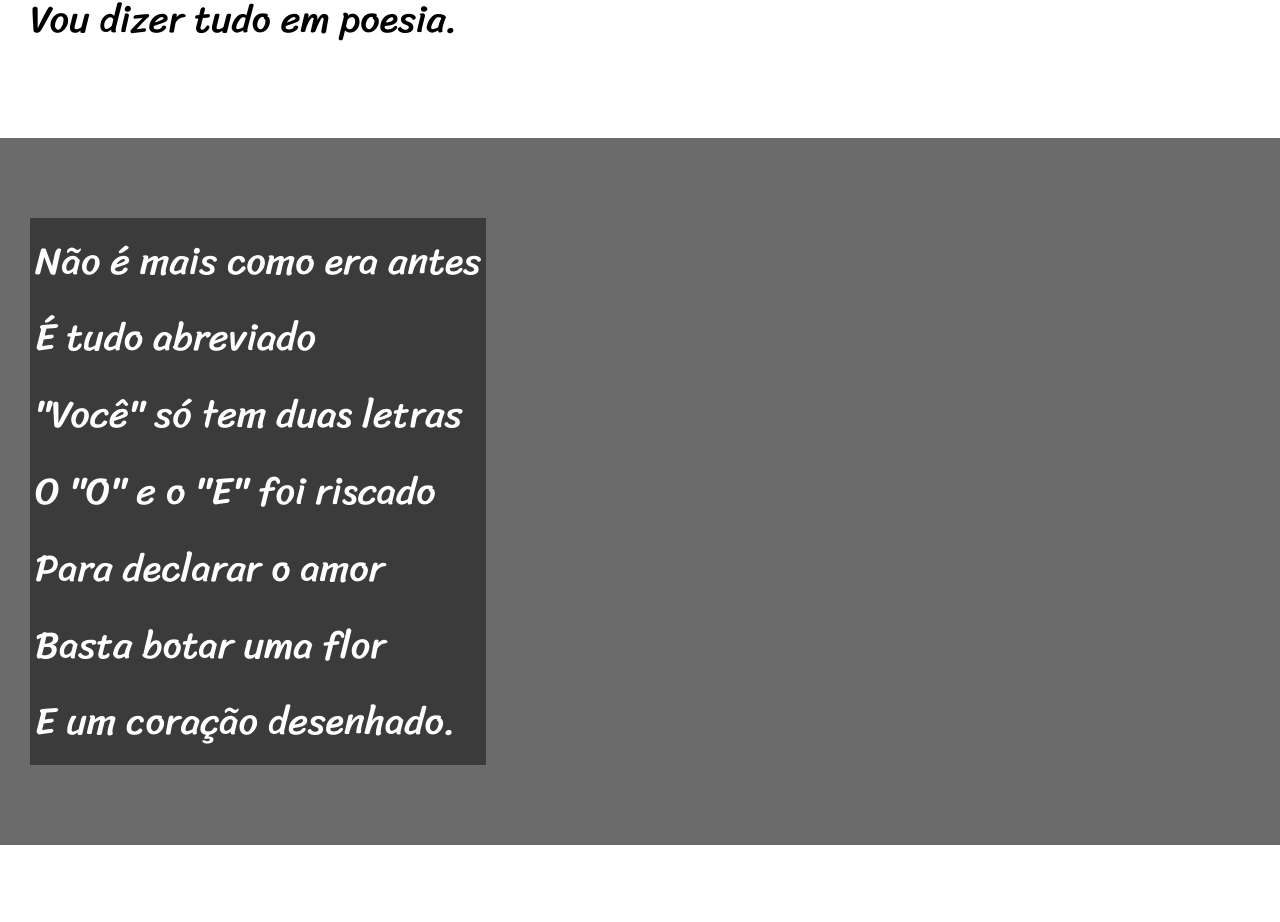
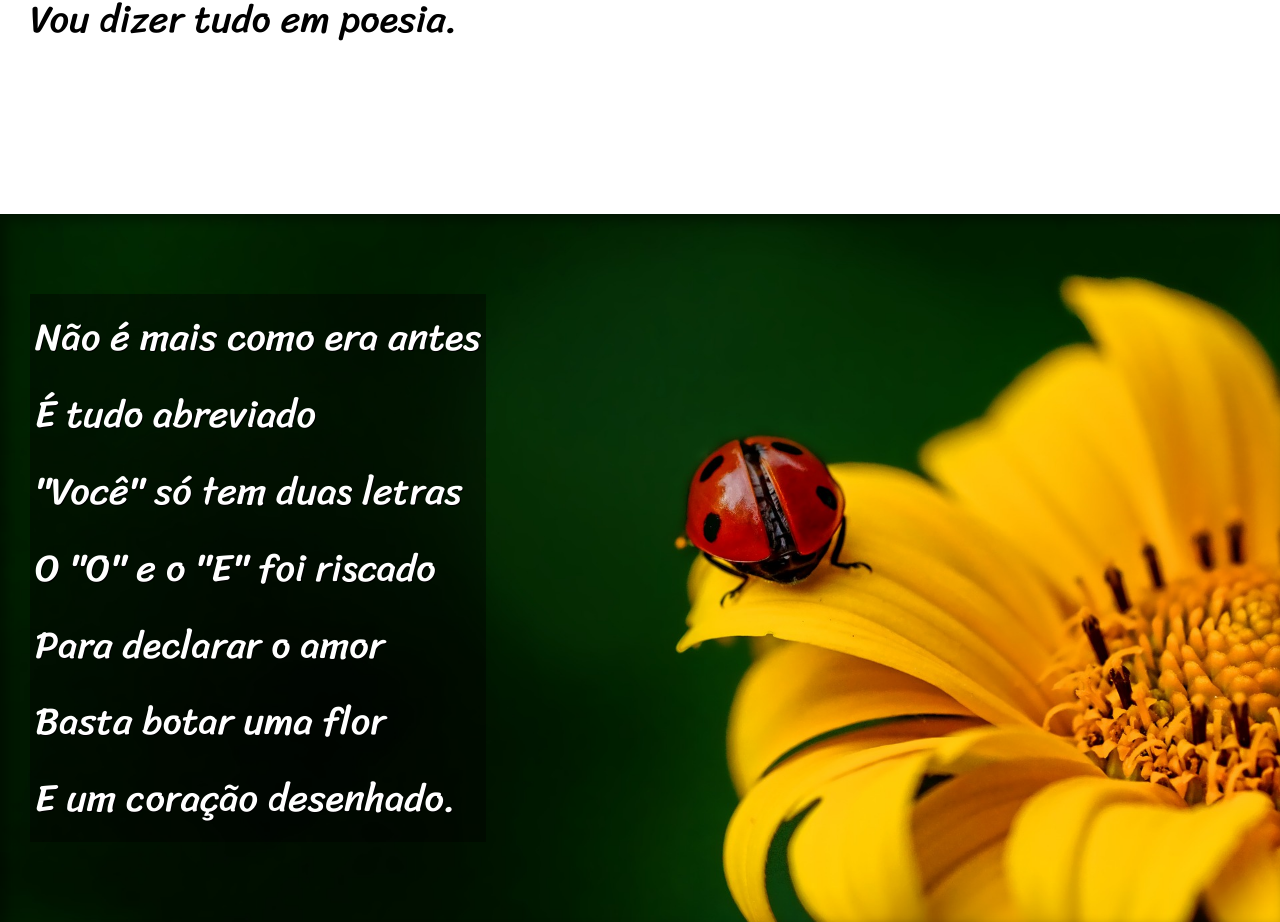
Before and after one commit to rrrmars/desafio-cordel, a plain HTML site: page index.html in a window 1280 px wide. Shown: the part 820-1742 px from the top of the page. Drawn offline with Linux system fonts and the light colour scheme.

Commit message:
finalizando projeto

```diff
--- a/index.html
+++ b/index.html
@@ -27,7 +27,7 @@
 
 
 
-    <section class="imagem">
+    <section class="imagem" id="img01">
         <p>
             Não é mais como era antes <br>
             É tudo abreviado <br>
@@ -50,7 +50,9 @@
             Agora é .com <br>
             Se o saite é muito bom <br>
             Ele vale um alto preço. <br>
-            Pra piorar a liguagem <br>
+        </p>
+
+        <p>Pra piorar a liguagem <br>
             O emoticom é um risco <br>
             Tem símbolo para tudo <br>
             Ponto e vírgula e um asterisco <br>
@@ -62,7 +64,7 @@
 
 
 
-    <section class="imagem">
+    <section class="imagem" id="img02">
         <p>
             Tenho saudade das cartas <br>
             Escritas com a própria mão <br>
@@ -85,6 +87,8 @@
             Abriu outro aplicativo <br>
             O mundo ficou cativo <br>
             Da tecnologia do agora. <br>
+        </p>
+        <p>
             Felizmente, pra orar <br>
             Não precisa de internet <br>
             Deus escuta todo mundo <br>
@@ -93,6 +97,7 @@
             Seus lábios são aparelhos <br>
             Deixe que Deus interprete.
         </p>
+
     </section>
 
     <footer>
--- a/style.css
+++ b/style.css
@@ -55,23 +55,45 @@ section {
     font-size: 3vw;
 }
 
+section > p {
+    padding-bottom: 2em;
+}
+
 section.normal {
     background-color: white;
     color: black;
 }
 
 section.imagem {
+    box-shadow: inset 6px 6px 13px 0px rgba(0, 0, 0, 0.411);
     background-color: rgb(107, 107, 107);
     color: white;
+    background-size: cover;
+    background-attachment: fixed;
 }
 
 section.imagem > p {
     display: inline-block;
     padding: 5px;
-    background-color: rgba(0, 0, 0, 0.448);
+    background-color: rgba(0, 0, 0, 0.415);
+    text-shadow: 1px 1px 0px black;
+
 
 }
 
+section#img01 {
+    background-image: url('imagens/background001.jpg');
+    background-position: right center;
+
+
+}
+
+section#img02 {
+    background-image: url('imagens/background002.jpg');
+    background-position: right center;
+
+
+}
 
 
 
```
